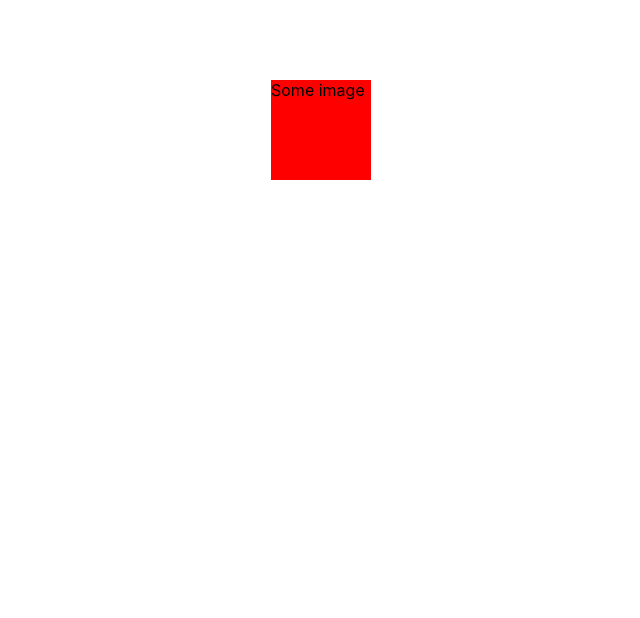
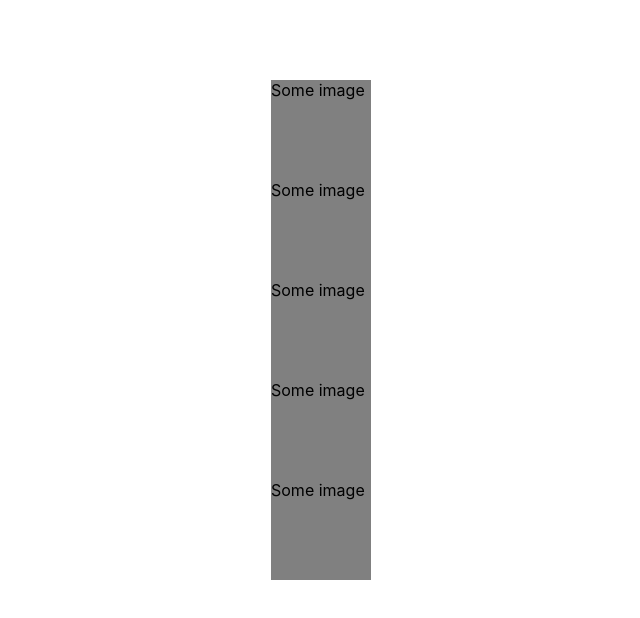
Before and after one commit to kgallego/BordGames, a React (Create React App) app: page / in a window 1280 px wide. Shown: the top 618 px of the page, without its empty margins (319-959 px from the left). Built offline with nearby package versions, Linux system fonts and the light colour scheme.

Commit message:
animate tiles to change color and rotate

```diff
--- a/src/games/Hover/Screen.tsx
+++ b/src/games/Hover/Screen.tsx
@@ -11,6 +11,10 @@ const Hover: React.FC = () => {
   return (
     <div style={styles.game}>
       <TileContainer />
+      <TileContainer />
+      <TileContainer />
+      <TileContainer />
+      <TileContainer />
     </div>
   )
 };
--- a/src/games/Hover/Tile.tsx
+++ b/src/games/Hover/Tile.tsx
@@ -4,7 +4,6 @@ const styles: Styles = {
   tile: {
     height: 100,
     width: 100,
-    backgroundColor: 'red'
   }
 };
 
--- a/src/games/Hover/TileContainer.tsx
+++ b/src/games/Hover/TileContainer.tsx
@@ -1,15 +1,19 @@
-import React from "react";
+import React, {useState} from "react";
 import Tile from "./Tile";
 import './animations.css';
 
 const TileContainer: React.FC = () => {
+  const [direction, setDirection] = useState();
   const styles: Styles = {
     container: {
-      animation: `rotate .4s ease-in-out 0s forwards`,
+      height: 100,
+      width: 100,
+      animation: `rotate-${direction} .2s alternate 0s forwards`,
     }
   };
 
   const handleHover = (direction: string) => {
+    setDirection(direction)
   };
 
   return (
--- a/src/games/Hover/animations.css
+++ b/src/games/Hover/animations.css
@@ -1,11 +1,36 @@
-@keyframes rotate {
+@keyframes rotate-top {
     0% {
-        transform: perspective(400px) rotateX(0deg) rotateY(0deg) rotateZ(0deg);
-    }
-    65% {
-        transform: perspective(400px) rotateX(90deg) rotateY(0deg) rotateZ(0deg);
+        transform: perspective(400px) rotateX(0deg) rotateY(0deg);
     }
     100% {
-        transform: perspective(400px) rotateX(0deg) rotateY(0deg) rotateZ(0deg);
+        transform: perspective(400px) rotateX(180deg) rotateY(0deg);
+        background: tomato;
     }
 }
+@keyframes rotate-bottom {
+    0% {
+        transform: perspective(400px) rotateX(180deg) rotateY(0deg);
+    }
+    100% {
+        transform: perspective(400px) rotateX(0deg) rotateY(0deg);
+        background: orange;
+    }
+}
+@keyframes rotate-left {
+    0% {
+        transform: perspective(400px) rotateX(0deg) rotateY(0deg);
+    }
+    100% {
+        transform: perspective(400px) rotateX(0deg) rotateY(180deg);
+        background: palegreen;
+    }
+}
+@keyframes rotate-right {
+    0% {
+        transform: perspective(400px) rotateX(0deg) rotateY(180deg);
+    }
+    100% {
+        transform: perspective(400px) rotateX(0deg) rotateY(0deg);
+        background: aquamarine;
+    }
+}
```
